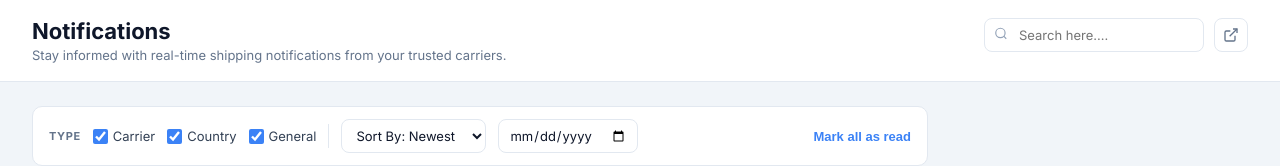
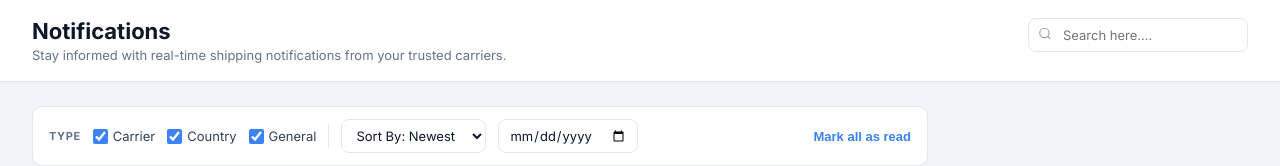
Before and after one commit to greg-clayton/get-notified, a website: page public/notifications.html in a window 1280 px wide. Shown: the top 166 px of the page. Drawn offline with Linux system fonts and the light colour scheme; no server answers.

Commit message:
Remove open-out button from notifications page

```diff
--- a/public/notifications.html
+++ b/public/notifications.html
@@ -87,9 +87,6 @@ body{font-family:'Inter',-apple-system,BlinkMacSystemFont,sans-serif;background:
       </div>
       <input class="fn-search" id="search" type="text" placeholder="Search here...." oninput="applyFilters()"/>
     </div>
-    <button class="fn-open-out" onclick="window.open(location.href,'_blank')" title="Open in new tab">
-      <svg width="16" height="16" viewBox="0 0 24 24" fill="none" stroke="currentColor" stroke-width="2"><path d="M18 13v6a2 2 0 0 1-2 2H5a2 2 0 0 1-2-2V8a2 2 0 0 1 2-2h6"/><polyline points="15 3 21 3 21 9"/><line x1="10" y1="14" x2="21" y2="3"/></svg>
-    </button>
   </div>
 </div>
 
```
